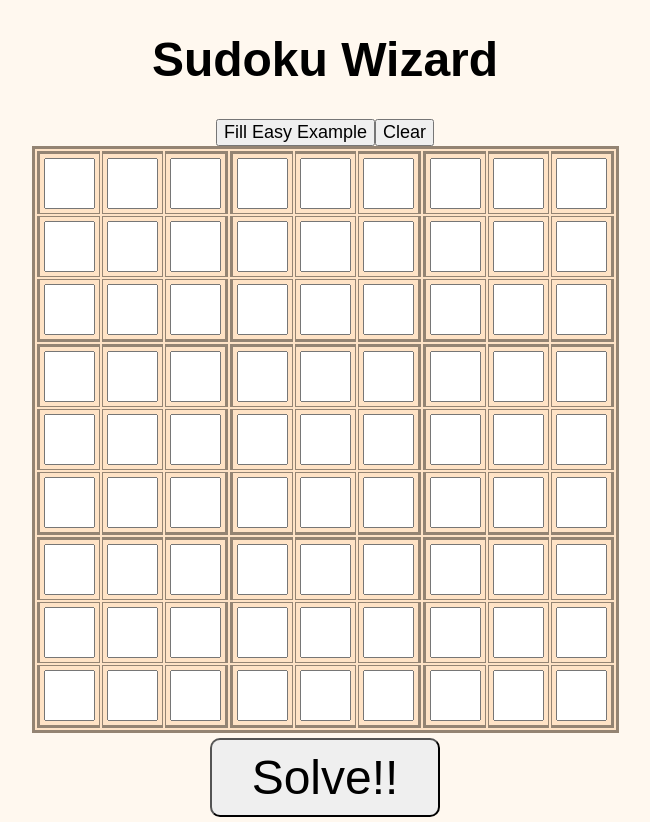
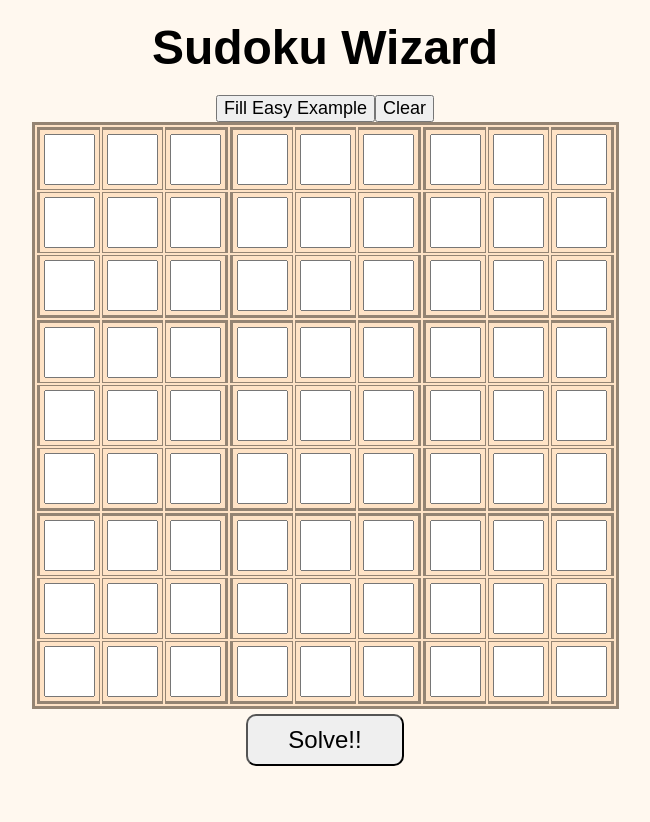
Before and after one commit to ryan-olejnik/Sudoku-Solver, a React (Create React App) app: page / in a window 1280 px wide. Shown: the whole page, without its empty margins (315-965 px from the left). After the commit the page ends 800 px from the top, so only its background shows below. Built offline with nearby package versions, Linux system fonts and the light colour scheme.

Commit message:
Styling adjustments (margins, font size)

```diff
--- a/src/App.css
+++ b/src/App.css
@@ -1,6 +1,7 @@
 h1 {
   font-size: -webkit-xxx-large;
-
+  margin-top: 20px;
+  margin-bottom: 20px;
 }
 
 .App {
--- a/src/components/Table.css
+++ b/src/components/Table.css
@@ -28,10 +28,17 @@ table.sudokuTable tbody td {
 }
 
 #solve-button {
-  font-size: -webkit-xxx-large;
+  font-size: x-large;
   padding: 10px;
   padding-left: 40px;
   padding-right: 40px;
   border-radius: 10px;
   margin: 5px;
 }
+
+/*WHEN FINISHED:
+  box-shadow: 0px 0px 20px 9px #1dff00;
+
+
+
+*/
```
